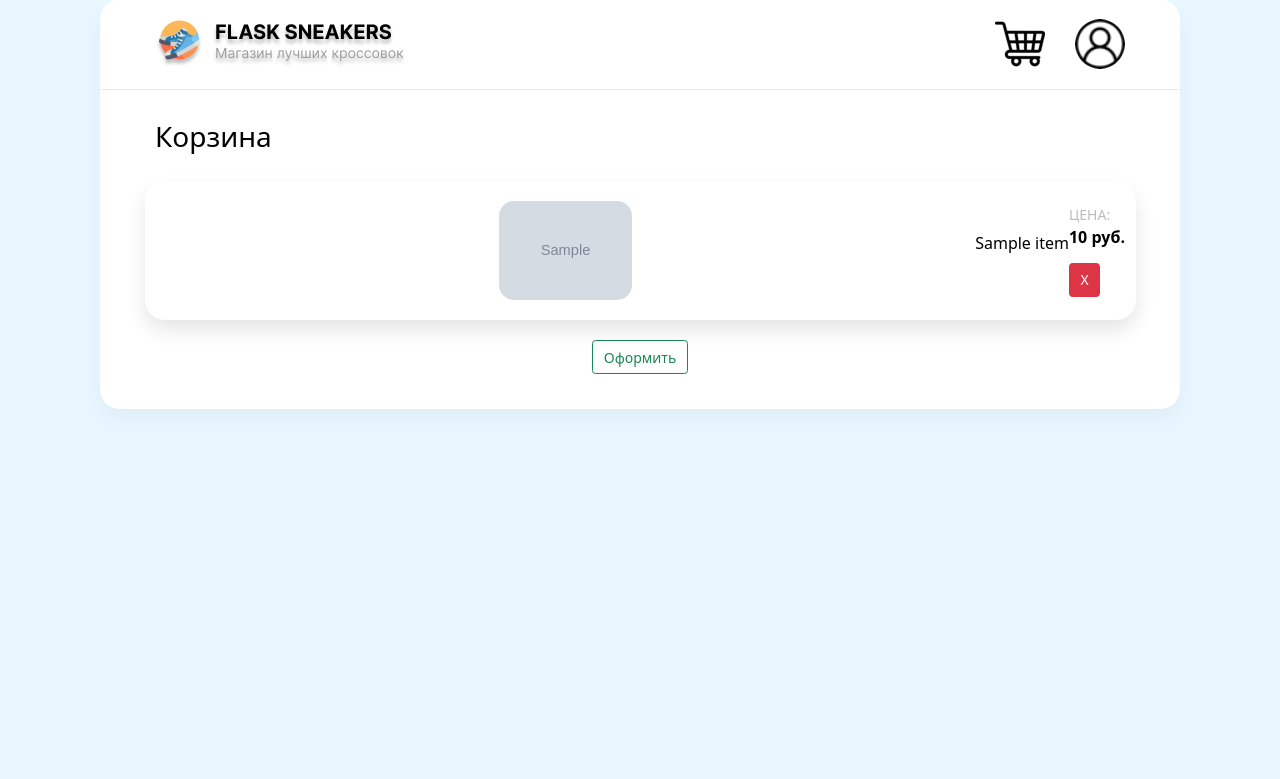
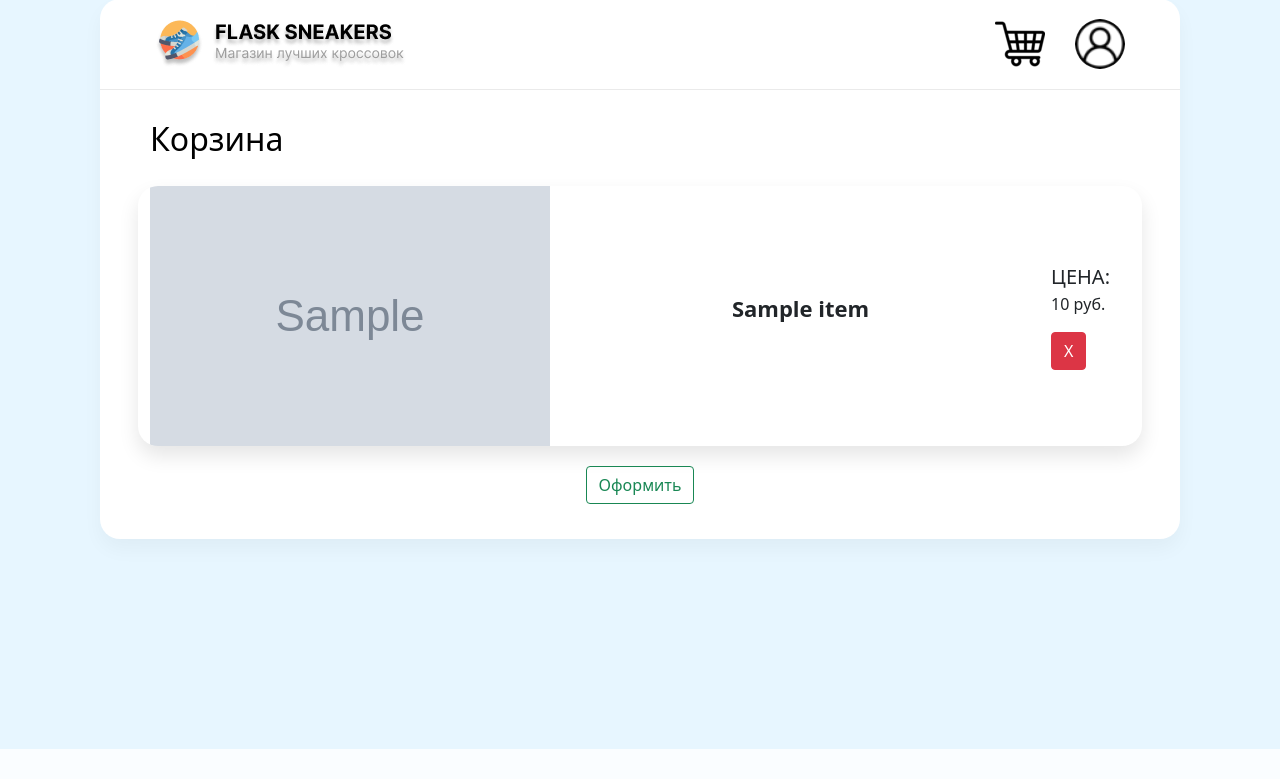
Before and after one commit to Lesion45/FlaskSneakers, a Flask app: template FlaskSneakers/templates/cart.html in a window 1280 px wide. Shown: the part 51-830 px from the top of the page. After the commit the page ends 800 px from the top, so only its background shows below. Run offline with Flask 2, Linux system fonts and the light colour scheme; the template is opened without the code that fills it: most values are stand-ins (such as "Sample title", 1, 10 or a date in 2020); grey boxes marked "Sample" are stand-in pictures.

Commit message:
slight fixes

```diff
--- a/FlaskSneakers/static/css/cart.css
+++ b/FlaskSneakers/static/css/cart.css
@@ -1,14 +1,8 @@
 @import url("default.css");
 
 .cart-container {
-    max-width: 1000px;
-    margin: auto;
-    padding: 30px 15px 5px;
+    padding: 30px 50px 5px;
     margin-bottom: 10px;
-}
-
-.cart {
-    padding-top: 10px;
 }
 
 .cart-nav-text {
@@ -23,14 +17,9 @@
     padding-bottom: 240px;
 }
 
-.box-text {
-
-}
-
 .cart-row-names {
     margin: auto;
     padding-top: 15px;
-
 }
 
 .cart-items {
@@ -38,17 +27,25 @@
 }
 
 .cart-item {
-    display: block;
-    background: #ffffff;
+    display: flex;
+    justify-content: space-between;
+    align-items: center;
     box-shadow: 0px 10px 20px rgba(0, 0, 0, 0.1);
     border-radius: 20px;
     padding: 20px;
-    max-height: 260px;
+    height: 260px;
     margin-bottom: 20px;
     transition: 0.3s linear;
-    margin: center;
+    overflow: hidden;
 }
 
-.cart-button {
-    margin: center;
+.lot-name {
+    font-weight: 700;
+    font-size: 22px;
 }
+.price-info {
+    padding: 0 20px 0 0;
+}
+.price-info span {
+    font-size: 20px;
+}
--- a/FlaskSneakers/static/css/default.css
+++ b/FlaskSneakers/static/css/default.css
@@ -9,6 +9,7 @@ body {
     box-shadow: 0px 10px 20px rgba(0, 0, 0, 0.04);
     border-radius: 20px;
     max-width: 1080px;
+    min-width: 200px;
     margin: 50px auto;
     padding-bottom: 20px;
 }
@@ -34,7 +35,6 @@ body {
 .justify-content-stretch {
     justify-content: stretch;
 }
-
 
 .header {
     padding: 20px 0;
@@ -95,7 +95,6 @@ h2 {
     text-transform: uppercase;
 }
 
-
 .invalid-feedback {
     margin: 15px 0 25px;
     color: red;
--- a/FlaskSneakers/templates/cart.html
+++ b/FlaskSneakers/templates/cart.html
@@ -5,7 +5,7 @@
     <meta charset="UTF-8">
     <meta http-equiv="X-UA-Compatible" content="IE=edge">
     <meta name="viewport" content="width=device-width, initial-scale=1.0">
-    <link rel="stylesheet" href="{{url_for('static', filename='/css/style.css')}}">
+    <link rel="stylesheet" href="{{url_for('static', filename='/css/cart.css')}}">
     <link href="https://cdn.jsdelivr.net/npm/bootstrap@5.1.3/dist/css/bootstrap.min.css" rel="stylesheet"
         integrity="sha384-1BmE4kWBq78iYhFldvKuhfTAU6auU8tT94WrHftjDbrCEXSU1oBoqyl2QvZ6jIW3" crossorigin="anonymous">
     <script src="https://cdn.jsdelivr.net/npm/bootstrap@5.0.2/dist/js/bootstrap.bundle.min.js"
@@ -32,9 +32,9 @@
         <div class="cart-items">
             {% for item in items %}
             <div class="row">
-                <div class="cart-item d-flex align-items-center">
+                <div class="cart-item">
                     <img class="lot-image" src="{{url_for('static', filename=item.image)}}" alt="lot-image">
-                    <p class="lot-name ">{{item.title}}</p>
+                    <p class="lot-name">{{item.title}}</p>
                     <div class="price-info">
                         <span class="text-uppercase">Цена:</span>
                         <p>{{item.cost}} руб.</p>
@@ -43,8 +43,8 @@
                         </form>
                     </div>
                 </div>
+            </div>
             {% endfor %}
-        </div>
             <form class="cart-button d-flex justify-content-center" action="" method="post">
                 <button type="submit" class="btn btn-outline-success" name="offer">Оформить</button>
             </form>
```
Also changed, not shown: FlaskSneakers/site.db. Lines whose indentation alone changed are shown as unchanged.
